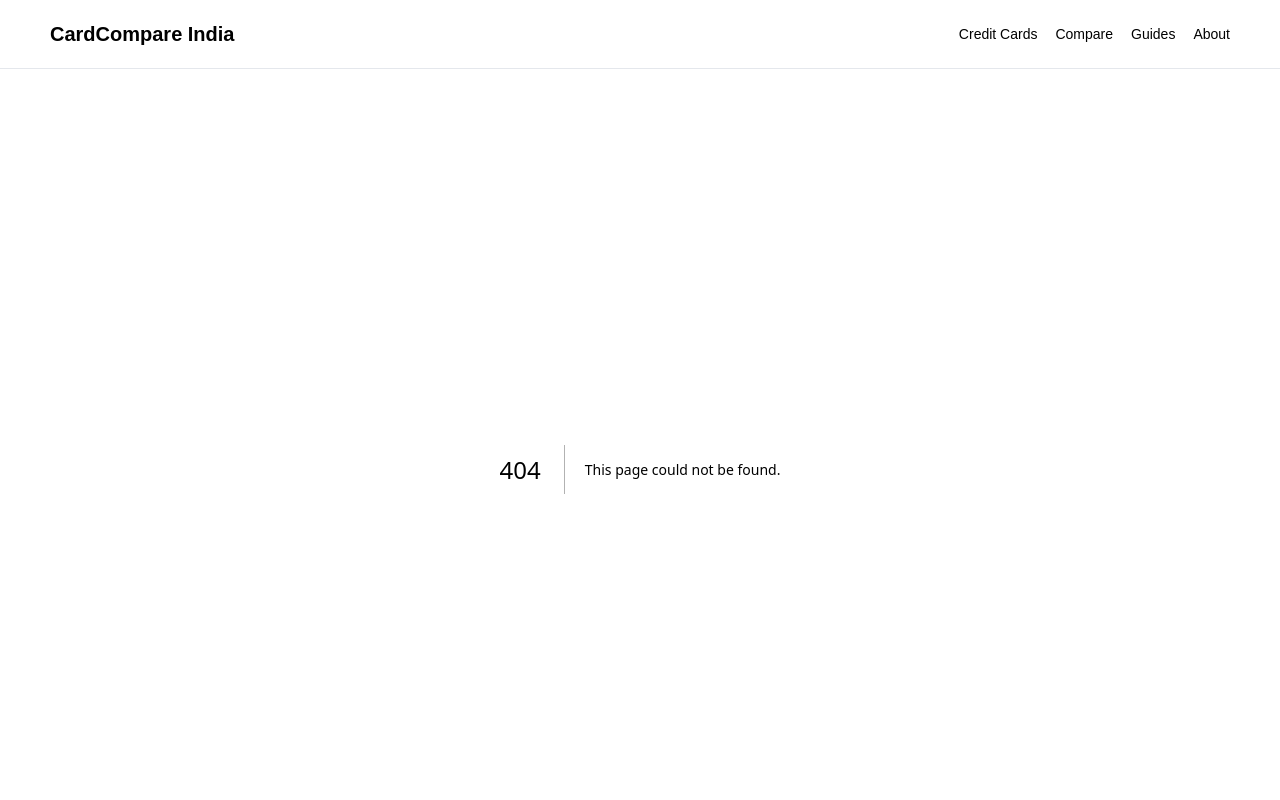
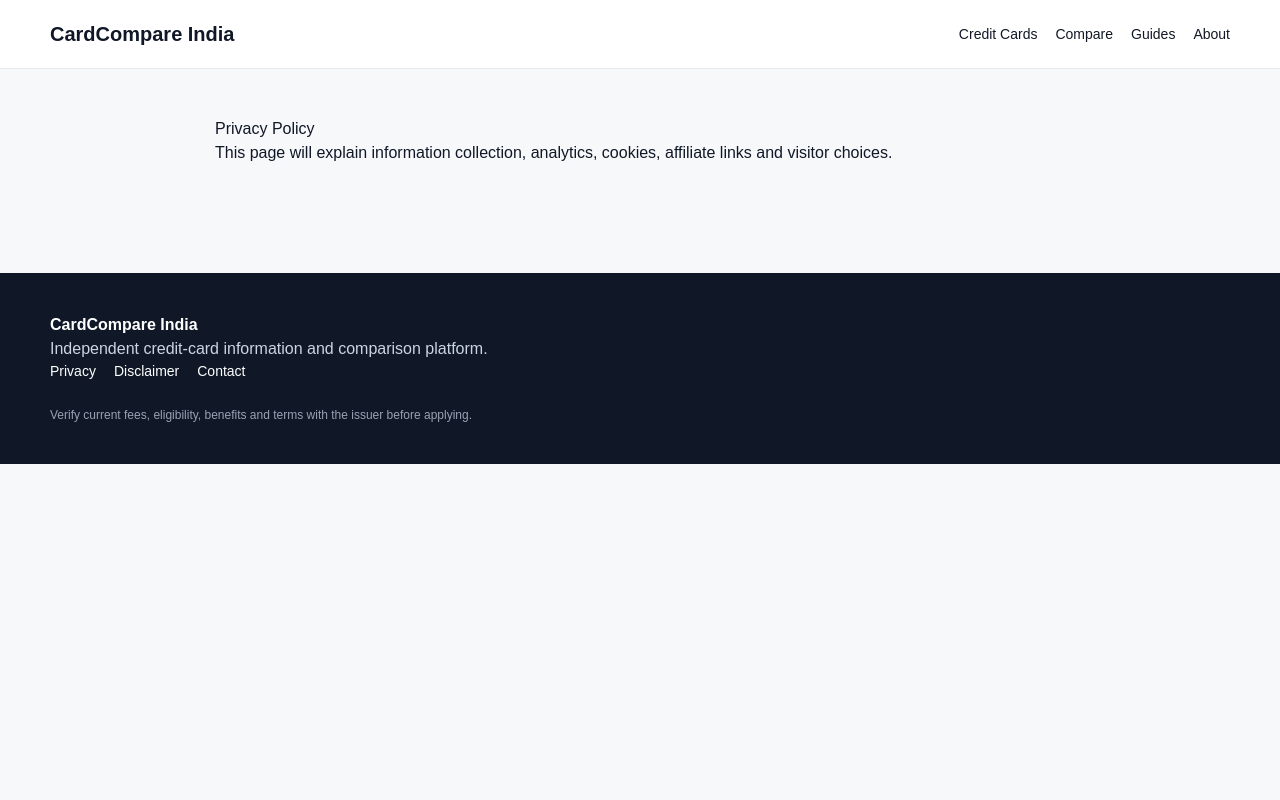
Before and after one commit to Rock682/Credit-card-affiliate-website, a Next.js app: page /privacy in a window 1280 px wide. Before the commit this address had no page. Shown: the top 800 px of the page. Built offline with nearby package versions, Linux system fonts and the light colour scheme.

Commit message:
Build Next.js credit card affiliate architecture

```diff
--- /dev/null
+++ b/app/privacy/page.tsx
@@ -0,0 +1 @@
+export const metadata={title:"Privacy Policy"};export default function Privacy(){return <section className="container" style={{padding:"48px 0",maxWidth:850}}><h1>Privacy Policy</h1><p>This page will explain information collection, analytics, cookies, affiliate links and visitor choices.</p></section>}
```
